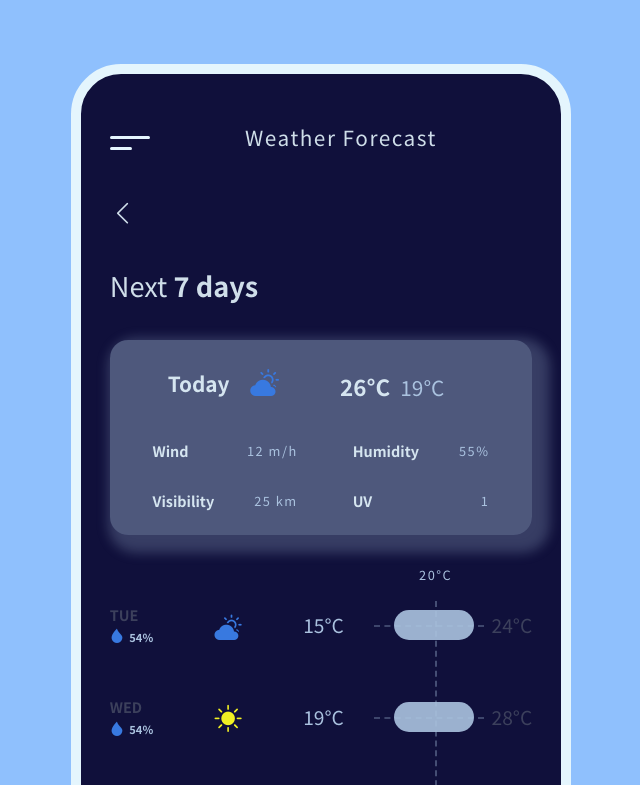
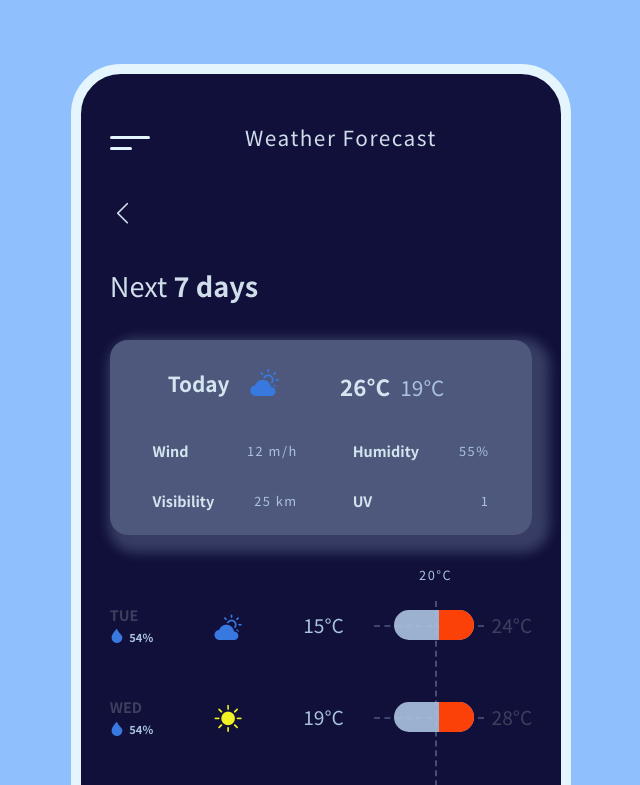
Before and after one commit to Sabineeklo/Test-Bennu, a plain HTML site: page nextDayPage.html in a window 1280 px wide. Shown: the top 785 px of the page, without its empty margins (319-959 px from the left). Drawn offline with nearby package versions, Linux system fonts and the light colour scheme; some icons are missing.

Commit message:
add the second version files

```diff
--- a/nextDayPage.html
+++ b/nextDayPage.html
@@ -123,7 +123,7 @@
       </div>
       <hr class="line" />
     </div>
-    <script src="./nextPage.js"></script>
+    <!-- <script src="./nextPage.js"></script> -->
 
   </body>
 </html>
--- a/styles/_nextDaypage.scss
+++ b/styles/_nextDaypage.scss
@@ -164,7 +164,18 @@
         transform: translateX(55%);
         position: relative;
         z-index: 10;
+
         &::after {
+          content: "";
+          width: 35px;
+          border-top: 30px rgb(252, 65, 8) solid;
+          position: absolute;
+          top: -30px;
+          border-radius: 0px 18px 18px 0px;
+          left: 56%;
+        }
+
+        &::before {
           content: "";
           border-top: 2px rgba(#aac2df, 0.3) dashed;
           width: 110px;
```
Also changed, not shown: index.html (+1 -1 lines), styles/style.css, 1 other file.
